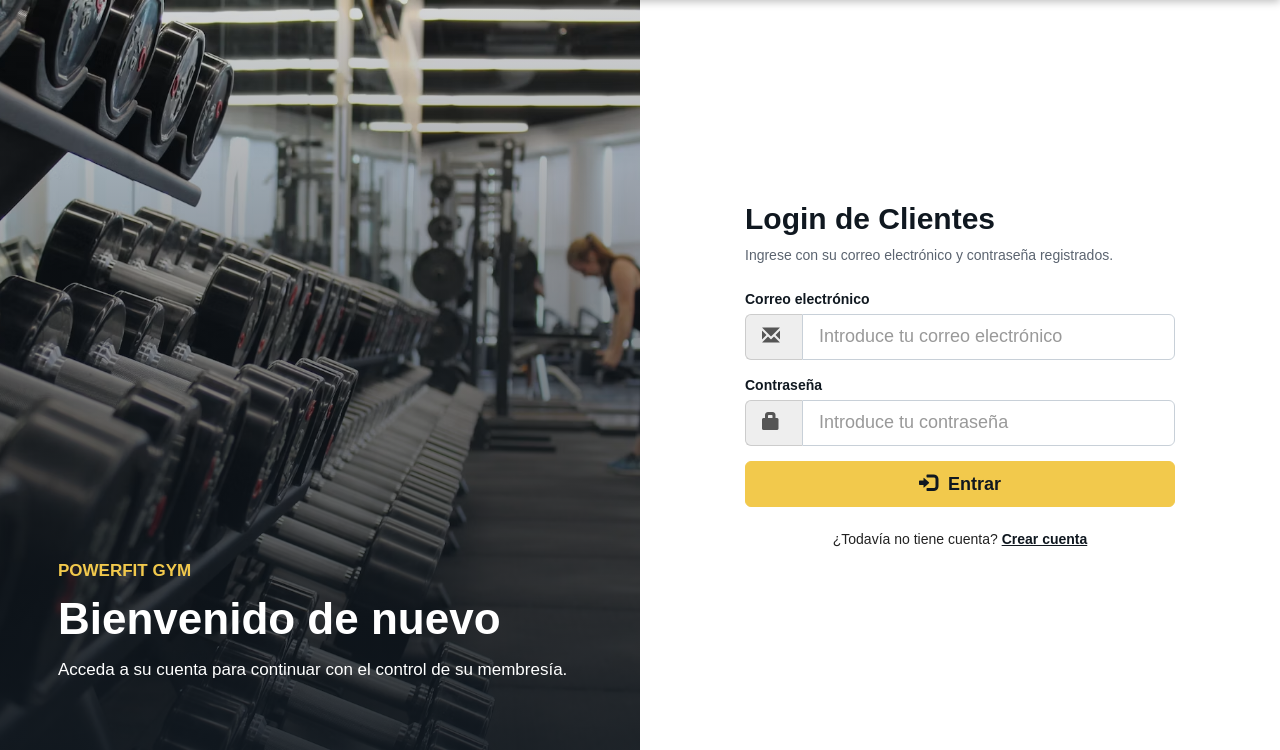
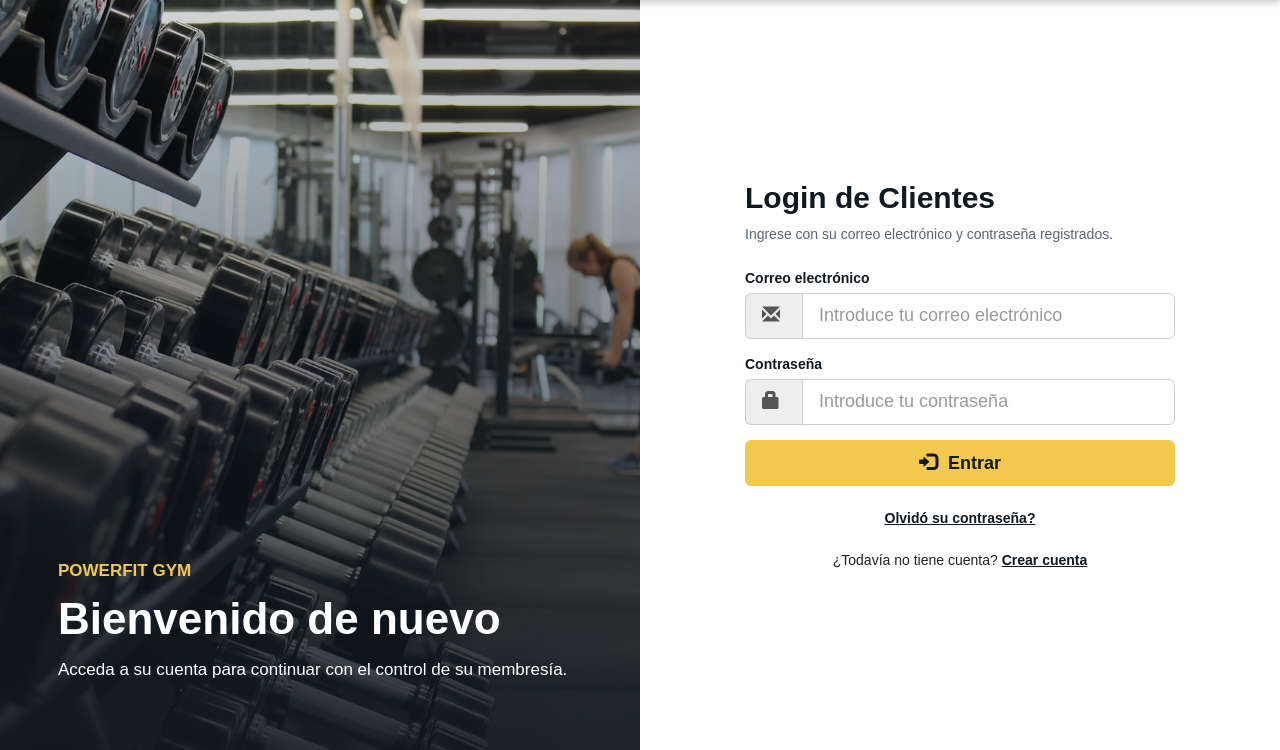
Before and after one commit to delgadoctavio657-cmyk/Gym-test.github.io, a PHP site: page /login/index.php in a window 1280 px wide. Shown: the part 50-800 px from the top of the page. Run offline with PHP 8.4, Linux system fonts and the light colour scheme; some libraries are stand-ins or nearby versions.

Commit message:
feat: link password recovery from login

```diff
--- a/login/index.php
+++ b/login/index.php
@@ -159,6 +159,10 @@ if ($formularioEnviado) {
         </form>
 
         <p class="auth-switch">
+          <a href="recuperar.php">Olvid&oacute; su contrase&ntilde;a?</a>
+        </p>
+
+        <p class="auth-switch">
           &iquest;Todav&iacute;a no tiene cuenta?
           <a href="../signup/">Crear cuenta</a>
         </p>
```
